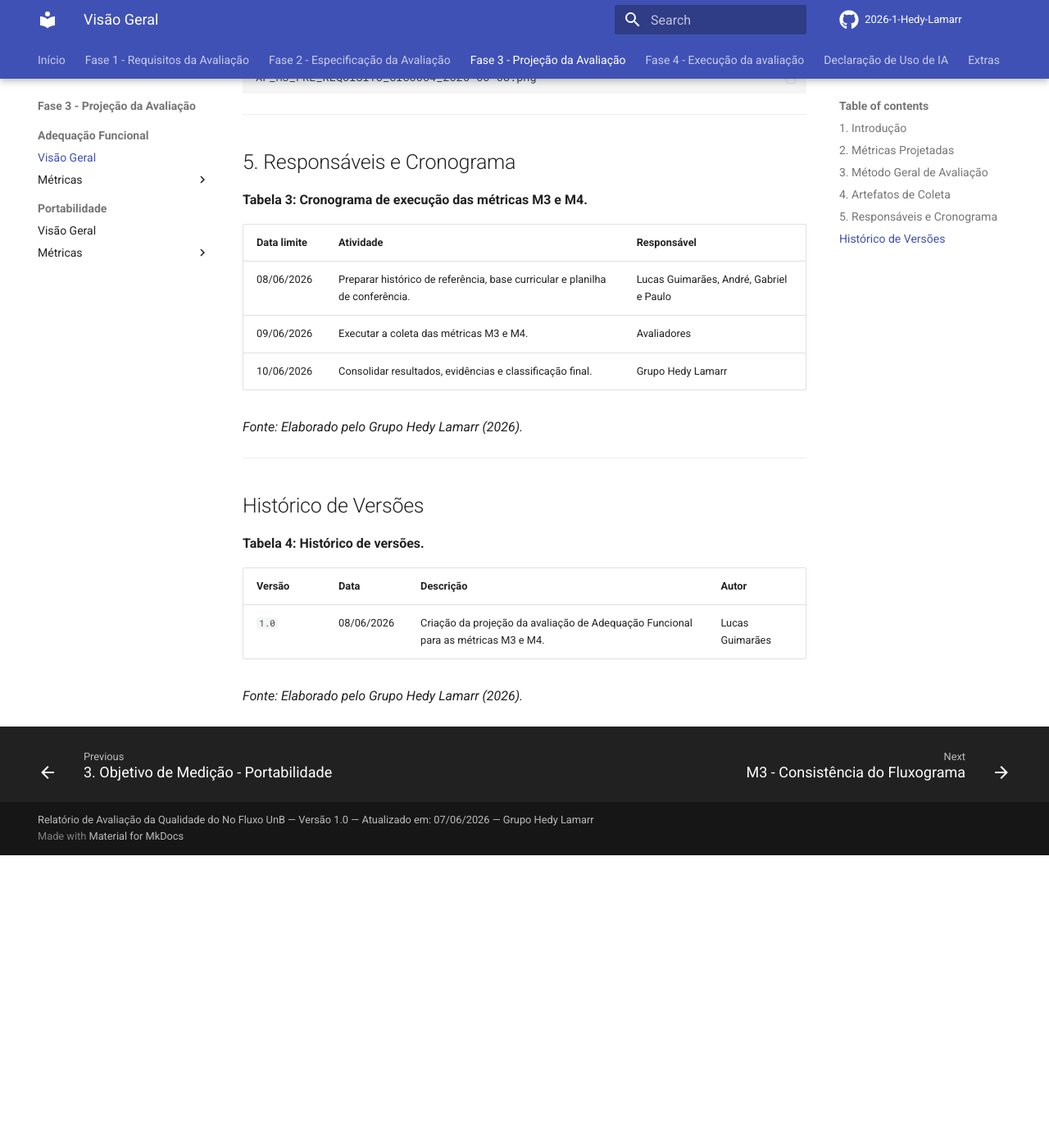
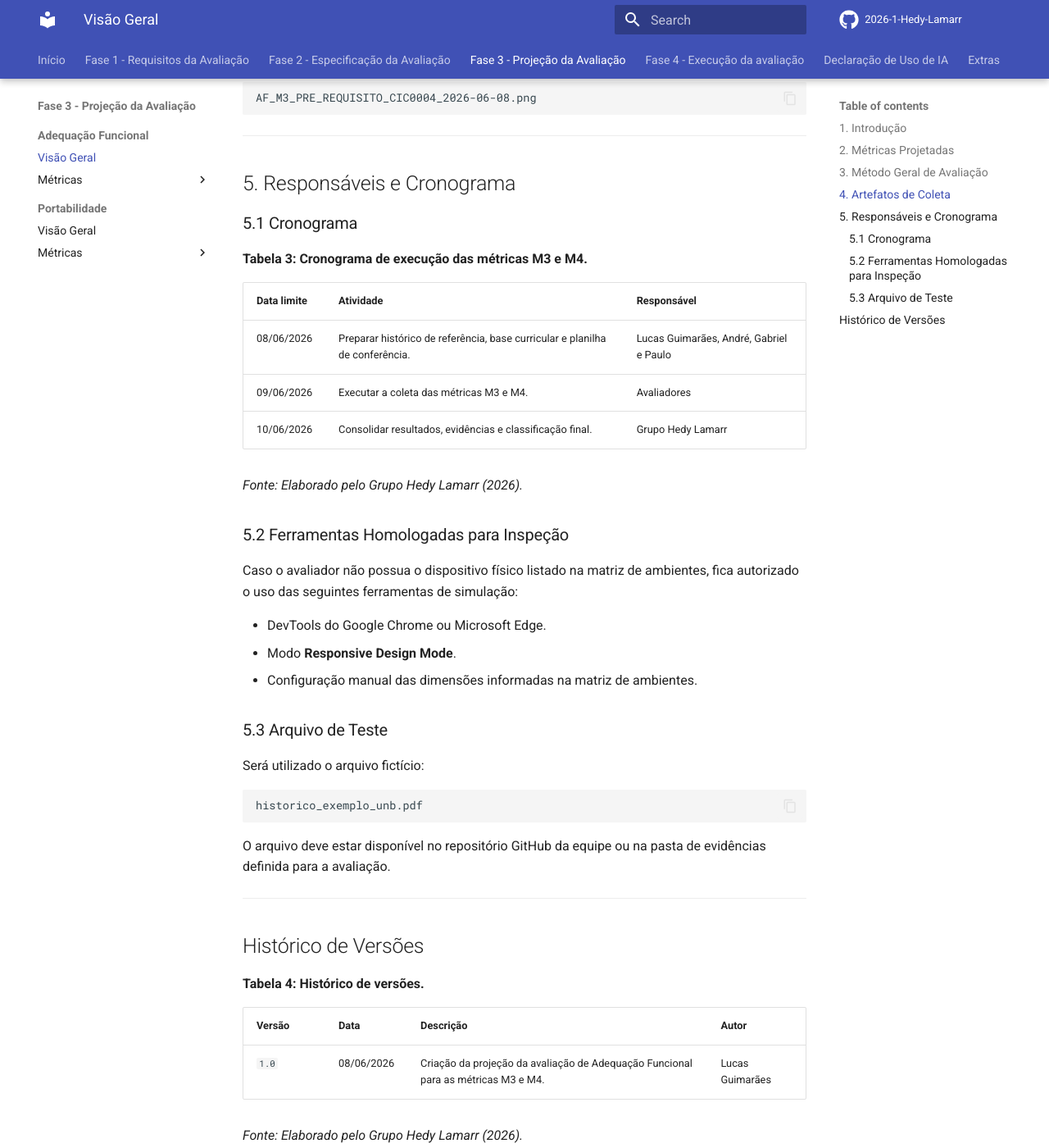
Before and after one commit to FCTE-Qualidade-de-Software-1/2026-1_T01_HEDY_LAMAR, an MkDocs documentation site: the page built from docs/fase3/adequacao_funcional/index.md, in a window 1280 px wide and 1400 px high, scrolled down 2020 px. Shown: the whole window at 82% size. Built offline with MkDocs 1.6.1 and Material for MkDocs 9.7.7, drawn with Linux system fonts in a browser that asks for light colours; comment, search, counter and statistics services are not loaded; before the commit the page ends 3063 px from its top, so only the background shows below that; some of the changed text lies outside the part shown.

Commit message:
docs: update evaluation methodology and add collection artifacts for Adequação Funcional

````diff
--- a/docs/fase3/adequacao_funcional/index.md
+++ b/docs/fase3/adequacao_funcional/index.md
@@ -23,7 +23,7 @@ As métricas tratadas nesta etapa verificam se o sistema apresenta informações
 
 ## 3. Método Geral de Avaliação
 
-As duas métricas seguem o mesmo fluxo básico de avaliação:
+As duas métricas seguem o mesmo fluxo básico de avaliação, alinhado aos critérios definidos na [Fase 2](../../fase2/01_obj_adequacao_funcional.md):
 
 1. Definir o histórico acadêmico de referência.
 2. Definir a base curricular ou documento oficial usado como oráculo.
@@ -70,6 +70,8 @@ AF_M3_PRE_REQUISITO_CIC0004_2026-06-08.png
 
 ## 5. Responsáveis e Cronograma
 
+### 5.1 Cronograma
+
 **Tabela 3: Cronograma de execução das métricas M3 e M4.**
 
 | Data limite | Atividade | Responsável |
@@ -79,6 +81,24 @@ AF_M3_PRE_REQUISITO_CIC0004_2026-06-08.png
 | 10/06/2026 | Consolidar resultados, evidências e classificação final. | Grupo Hedy Lamarr |
 
 *Fonte: Elaborado pelo Grupo Hedy Lamarr (2026).*
+
+### 5.2 Ferramentas Homologadas para Inspeção
+
+Caso o avaliador não possua o dispositivo físico listado na matriz de ambientes, fica autorizado o uso das seguintes ferramentas de simulação:
+
+- DevTools do Google Chrome ou Microsoft Edge.
+- Modo **Responsive Design Mode**.
+- Configuração manual das dimensões informadas na matriz de ambientes.
+
+### 5.3 Arquivo de Teste
+
+Será utilizado o arquivo fictício:
+
+```text
+historico_exemplo_unb.pdf
+```
+
+O arquivo deve estar disponível no repositório GitHub da equipe ou na pasta de evidências definida para a avaliação.
 
 ---
 
````
Also changed, not shown: other parts of docs/fase3/adequacao_funcional/index.md (+1 -1 lines).
